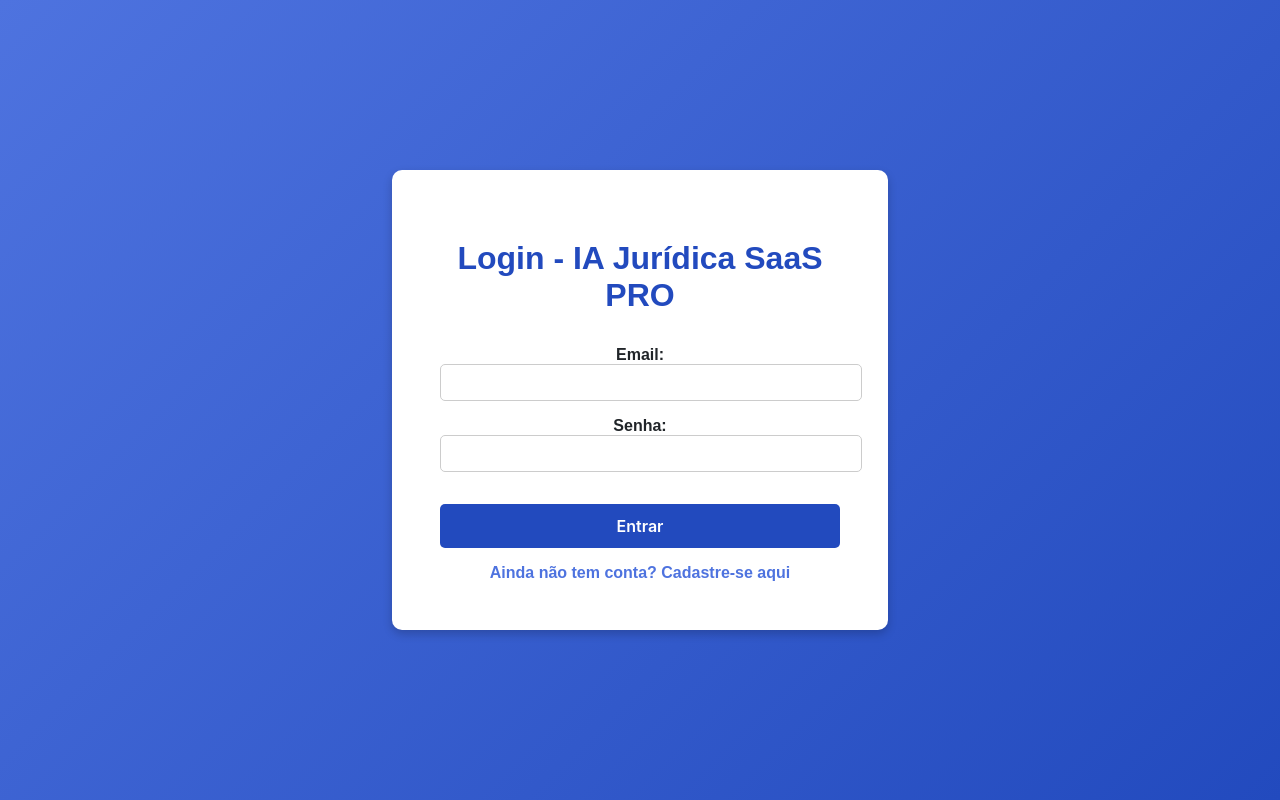
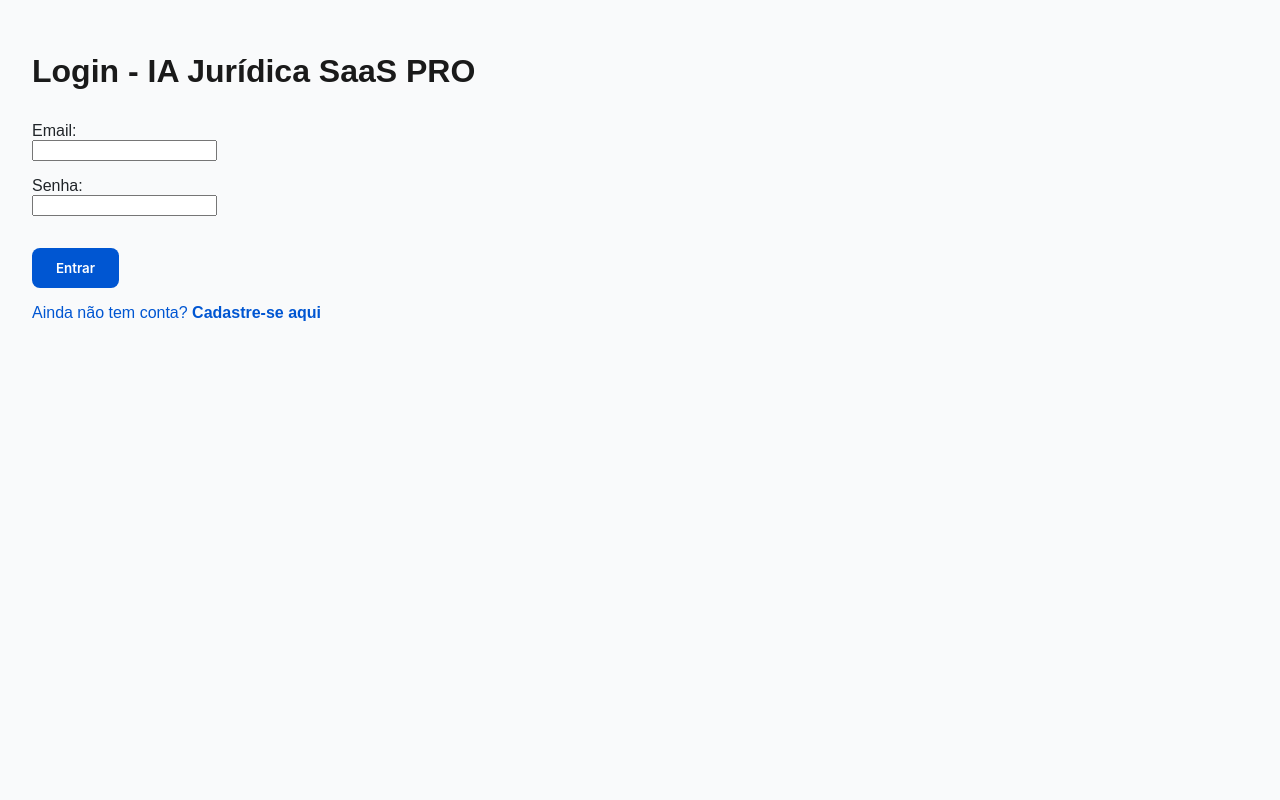
Before and after one commit to aijuridica/ia-juridica-saas-pro, a Next.js app in the folder frontend/: page /login in a window 1280 px wide. Built offline with nearby package versions, Linux system fonts and the light colour scheme.

Commit message:
Update login.js

```diff
--- a/frontend/pages/login.js
+++ b/frontend/pages/login.js
@@ -13,78 +13,37 @@ export default function Login() {
   };
 
   return (
-<div style={{
-    display: 'flex',
-    justifyContent: 'center',
-    alignItems: 'center',
-    height: '100vh',
-    background: 'linear-gradient(135deg, #4E73DF, #224ABE)',
-    fontFamily: 'Poppins, sans-serif',
-}}>
-    <div style={{
-        padding: '3rem',
-        background: '#fff',
-        borderRadius: '10px',
-        boxShadow: '0 4px 10px rgba(0, 0, 0, 0.2)',
-        width: '400px',
-        textAlign: 'center',
-    }}>
-        <h1 style={{ color: '#224ABE' }}>Login - IA Jurídica SaaS PRO</h1>
+<div style={{ padding: '2rem', fontFamily: 'Arial, sans-serif' }}>
+        <h1>Login - IA Jurídica SaaS PRO</h1>
         <form onSubmit={handleLogin} style={{ marginTop: '2rem' }}>
-            <div style={{ marginBottom: '1rem' }}>
-                <label style={{ fontWeight: '600' }}>Email:</label><br />
+            <div>
+                <label>Email:</label><br />
                 <input
                     type="email"
                     value={email}
                     onChange={(e) => setEmail(e.target.value)}
                     required
-                    style={{
-                        width: '100%',
-                        padding: '10px',
-                        borderRadius: '5px',
-                        border: '1px solid #ccc',
-                    }}
                 />
             </div>
 
-            <div style={{ marginBottom: '1rem' }}>
-                <label style={{ fontWeight: '600' }}>Senha:</label><br />
+            <div style={{ marginTop: '1rem' }}>
+                <label>Senha:</label><br />
                 <input
                     type="password"
                     value={senha}
                     onChange={(e) => setSenha(e.target.value)}
                     required
-                    style={{
-                        width: '100%',
-                        padding: '10px',
-                        borderRadius: '5px',
-                        border: '1px solid #ccc',
-                    }}
                 />
             </div>
 
-            <button type="submit" style={{
-                marginTop: '1rem',
-                padding: '12px',
-                width: '100%',
-                background: '#224ABE',
-                color: '#fff',
-                border: 'none',
-                borderRadius: '5px',
-                fontSize: '16px',
-                cursor: 'pointer',
-                transition: '0.3s',
-            }}>
-                Entrar
-            </button>
+            <button type="submit" style={{ marginTop: '2rem' }}>Entrar</button>
         </form>
 
         <div style={{ marginTop: '1rem' }}>
-            <Link href="/register" style={{ color: '#4E73DF', fontWeight: '600' }}>
+            <Link href="/register">
                 Ainda não tem conta? <b>Cadastre-se aqui</b>
             </Link>
         </div>
     </div>
-</div>
 );
 }
```
